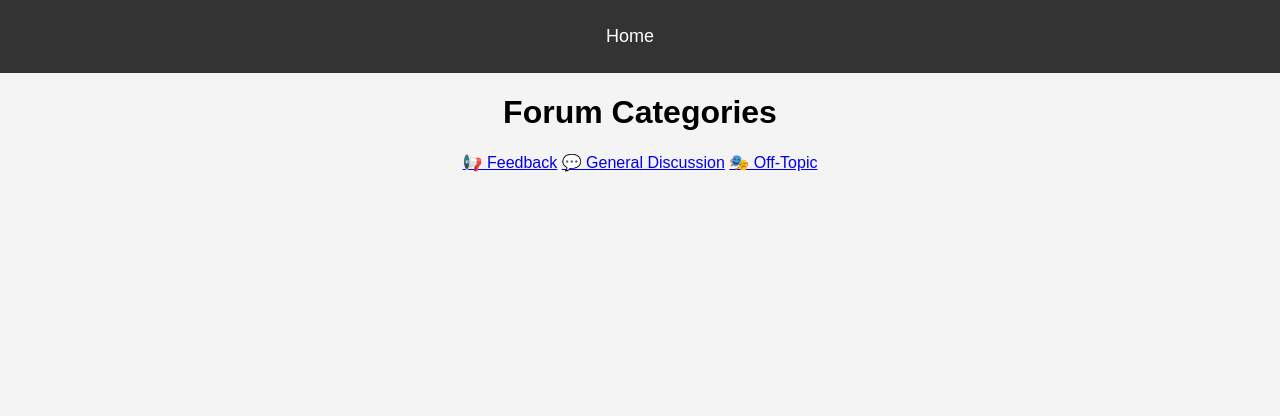
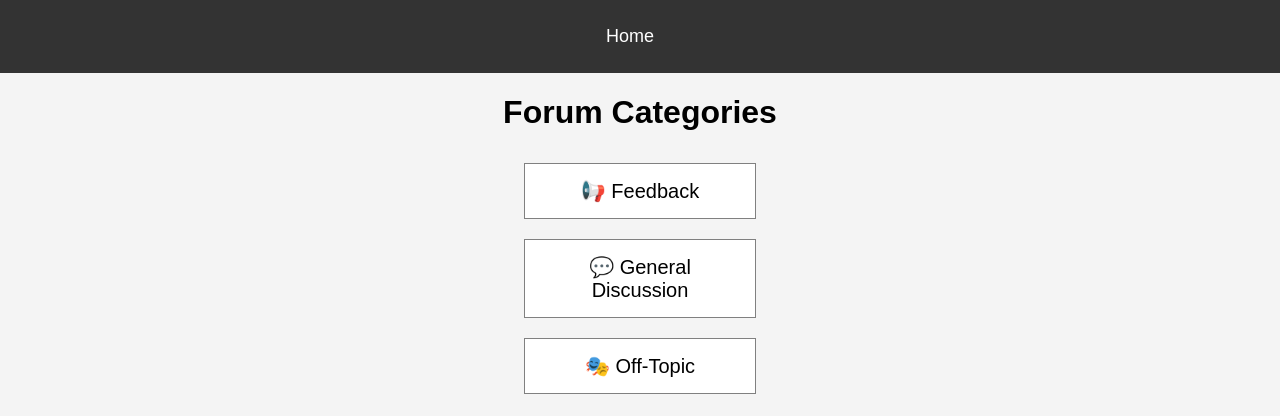
Before and after one commit to gravenewsweekly/forumhome.com, a plain HTML site: page docs/index.html in a window 1280 px wide. Drawn offline with Linux system fonts and the light colour scheme; files that its build step writes are made by us from their sources.

Commit message:
Update style.css

```diff
--- a/css/style.css
+++ b/css/style.css
@@ -27,10 +27,21 @@ nav ul li a {
     font-size: 18px;
 }
 
-#posts-container, #replies-container {
-    max-width: 600px;
-    margin: auto;
+.forum-container {
+    display: flex;
+    flex-direction: column;
+    align-items: center;
+    margin-top: 20px;
+}
+
+.forum-card {
     background: white;
-    padding: 20px;
-    box-shadow: 0px 0px 10px gray;
+    padding: 15px;
+    margin: 10px;
+    text-decoration: none;
+    color: black;
+    font-size: 20px;
+    border: 1px solid gray;
+    width: 200px;
+    text-align: center;
 }
```
